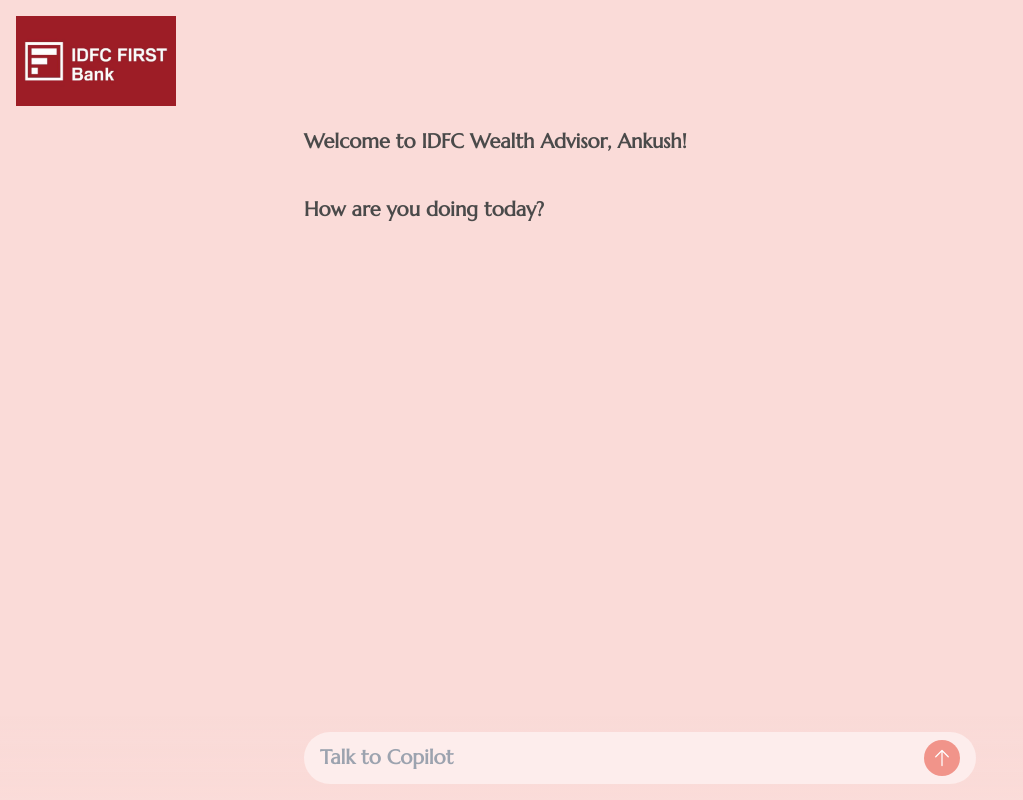
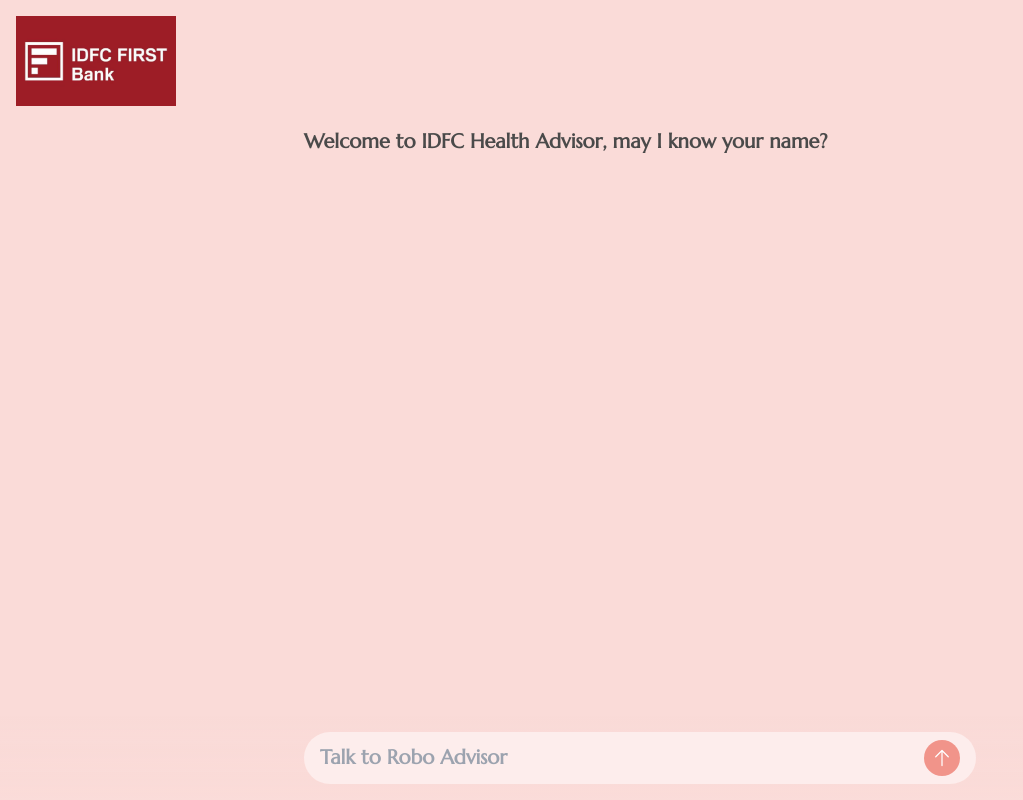
Before and after one commit to ankush170/idfc-copilot, a Next.js app: page / in a window 1280 px wide. Shown: the whole page, without its empty margins (0-1023 px from the left). Built offline with nearby package versions, Linux system fonts and the light colour scheme.

Commit message:
"Refactor ChatWindow component, update message types, and modify user input and message rendering"
Signed-off-by: ankush170 <f20191095@goa.bits-pilani.ac.in>

```diff
--- a/src/app/globals.css
+++ b/src/app/globals.css
@@ -42,7 +42,7 @@ main {
 }
 
 .user-message {
-  @apply bg-[#F1948A] p-2 rounded-[0.5rem] text-white text-right;
+  @apply bg-[#F1948A] p-2 rounded-[0.5rem] text-white justify-end;
 }
 
 .bot-message {
--- a/src/app/page.tsx
+++ b/src/app/page.tsx
@@ -1,25 +1,9 @@
 // src/pages/index.tsx
-
 'use client';
 
-import { useCallback } from 'react';
 import ChatWindow from '../components/Chat/ChatWindow';
 
-interface Message {
-  sender: 'user' | 'bot';
-  content: string;
-  type?: 'text' | 'image' | 'button' | 'chart';
-  buttons?: { label: string; value: string }[];
-  chartComponent?: React.ReactNode;
-}
-
 export default function Home() {
-  const handleAddMessage = useCallback((message: Message) => {
-    // This function is now only used to handle new messages if needed
-    console.log('New message:', message);
-    // You can add any global state updates or side effects here
-  }, []);
-
   return (
     <main className="relative flex justify-center items-center h-screen bg-[color:var(--mobile-bg-color)]">
       <img
@@ -27,7 +11,7 @@ export default function Home() {
         alt="IDFC Logo"
         className="absolute top-4 left-4 w-[10rem] h-auto z-20"
       />
-      <ChatWindow onAddMessage={handleAddMessage} />
+      <ChatWindow />
     </main>
   );
 }
--- a/src/components/Chat/ChatWindow.tsx
+++ b/src/components/Chat/ChatWindow.tsx
@@ -1,28 +1,28 @@
-// src/components/Chat/ChatWindow.tsx
+// app/components/Chat/ChatWindow.tsx
+'use client'
+
 import { useEffect, useRef, useState } from 'react';
 import Message from './Message';
 import UserInput from './UserInput';
+import { chatApi } from '../../utils/api';
 import ExpensesLineChart from '../charts/ExpensesLineChart';
 import InvestmentBarChart from '../charts/InvestmentBarChart';
 
 interface Message {
   sender: 'user' | 'bot';
   content: string;
-  type?: 'text' | 'image' | 'button' | 'chart';
+  type?: 'text' | 'button' | 'chart';
   buttons?: { label: string; value: string }[];
   chartComponent?: React.ReactNode;
 }
 
-interface ChatWindowProps {
-  onAddMessage: (message: Message) => void;
-}
-
-const ChatWindow: React.FC<ChatWindowProps> = ({ onAddMessage }) => {
+const ChatWindow: React.FC = () => {
   const [displayedMessages, setDisplayedMessages] = useState<Message[]>([]);
   const [messageQueue, setMessageQueue] = useState<Message[]>([]);
   const [isTyping, setIsTyping] = useState(false);
-  const [consentGiven, setConsentGiven] = useState<boolean | null>(null);
-  const [riskAppetiteSelected, setRiskAppetiteSelected] = useState(false);
+  const [sessionId, setSessionId] = useState<string | null>(null);
+  const [userName, setUserName] = useState<string | null>(null);
+  const [isConsentGiven, setIsConsentGiven] = useState<boolean | null>(null);
   const chatWindowRef = useRef<HTMLDivElement>(null);
 
   const expensesData = [
@@ -48,12 +48,9 @@ const ChatWindow: React.FC<ChatWindowProps> = ({ onAddMessage }) => {
   ];
 
   useEffect(() => {
-    const initialMessages: Message[] = [
-      { sender: 'bot', content: 'Welcome to IDFC Wealth Advisor, Ankush!', type: 'text' },
-      { sender: 'bot', content: 'How are you doing today?', type: 'text' },
-    ];
-
-    setMessageQueue(initialMessages);
+    setMessageQueue([
+      { sender: 'bot', content: 'Welcome to IDFC Health Advisor, may I know your name?', type: 'text' },
+    ]);
   }, []);
 
   useEffect(() => {
@@ -63,7 +60,6 @@ const ChatWindow: React.FC<ChatWindowProps> = ({ onAddMessage }) => {
         const nextMessage = messageQueue[0];
         setDisplayedMessages(prev => [...prev, nextMessage]);
 
-        // Wait for the message to finish typing
         if (nextMessage.sender === 'bot' && nextMessage.type === 'text') {
           await new Promise(resolve => setTimeout(resolve, nextMessage.content.length * 50 + 500));
         }
@@ -78,15 +74,39 @@ const ChatWindow: React.FC<ChatWindowProps> = ({ onAddMessage }) => {
 
   useEffect(() => {
     if (chatWindowRef.current) {
-      chatWindowRef.current.scrollTop = 1.5*chatWindowRef.current.scrollHeight;
+      chatWindowRef.current.scrollTop = chatWindowRef.current.scrollHeight;
     }
   }, [displayedMessages]);
 
-  const handleUserInput = (input: string) => {
+  const handleUserInput = async (input: string) => {
     const userMessage: Message = { sender: 'user', content: input, type: 'text' };
     setDisplayedMessages(prev => [...prev, userMessage]);
 
+    if (input.toLowerCase().includes('visual insights')) {
+      const chartMessages: Message[] = [
+        { sender: 'bot', content: '*Visual Insights:*', type: 'text' },
+        {
+          sender: 'bot',
+          content: 'Expenses Over Time',
+          type: 'chart',
+          chartComponent: <ExpensesLineChart data={expensesData} />
+        },
+        {
+          sender: 'bot',
+          content: 'Investment Distribution',
+          type: 'chart',
+          chartComponent: <InvestmentBarChart data={investmentData} />
+        },
+      ];
+      setMessageQueue(prev => [...prev, ...chartMessages]);
+    }else if (!userName) {
+      setUserName(input.toLowerCase());
       const subsequentMessages: Message[] = [
+        {
+          sender: 'bot',
+          content: `Hi ${input}, I hope you are having a nice day!`,
+          type: 'text'
+        },
         {
           sender: 'bot',
           content: "Let's get started by pulling in your financial data to customize your advice:\n- • AA Data\n- • Bank Transactions\n- • Pension Data/EPFO\n- • Investments/Cam",
@@ -107,73 +127,53 @@ const ChatWindow: React.FC<ChatWindowProps> = ({ onAddMessage }) => {
           ]
         }
       ];
-
       setMessageQueue(prev => [...prev, ...subsequentMessages]);
+    } else if (sessionId) {
+      try {
+        const response = await chatApi({
+          customer_name: userName,
+          session_id: sessionId,
+          user_answer: input,
+          // is_user_consent: isConsentGiven || false,
+        });
+        setMessageQueue(prev => [...prev, { sender: 'bot', content: response.question, type: 'text' }]);
+      } catch (error) {
+        console.error('Error in API call:', error);
+        setMessageQueue(prev => [...prev, { sender: 'bot', content: 'Sorry, there was an error processing your request.', type: 'text' }]);
+      }
+    }
   };
 
-  const handleButtonClick = (value: string) => {
-    const buttonLabels: { [key: string]: string } = {
-      'consent': 'I provide my consent',
-      'no-consent': 'I do not provide my consent',
-      'aggressive': 'Aggressive',
-      'moderately-aggressive': 'Moderately aggressive',
-      'moderate': 'Moderate',
-      'conservative': 'Conservative'
-    };
+  const handleButtonClick = async (value: string) => {
+    const isConsent = value === 'consent';
+    setIsConsentGiven(isConsent);
+    setDisplayedMessages(prev => [...prev, { sender: 'user', content: isConsent ? 'I provide my consent' : 'I do not provide my consent', type: 'text' }]);
 
-    if (buttonLabels[value]) {
-      setDisplayedMessages(prev => [...prev, { sender: 'user', content: buttonLabels[value], type: 'text' }]);
-    }
-
-    if (value === 'consent') {
-      setConsentGiven(true);
-      const continuedMessages: Message[] = [
-        { sender: 'bot', content: '*Visual Insights:*', type: 'text' },
-        { sender: 'bot', content: 'Expenses Trend:', type: 'chart', chartComponent: <ExpensesLineChart data={expensesData} /> },
-        { sender: 'bot', content: 'Investments Trend:', type: 'chart', chartComponent: <InvestmentBarChart data={investmentData} /> },
-        {
-          sender: 'bot',
-          content: 'Let us now explore your risk appetite. Your current investments show that:\n\nYou have 42% invested in FD and only 10% in direct equity. Remaining 38% is in large cap mutual funds. Hence, you have a moderate risk appetite',
-          type: 'text'
-        },
-        {
-          sender: 'bot',
-          content: 'However, we understand you may not want to always follow your historical asset allocation and risk appetite, thus please tell us more about your current risk interests:',
-          type: 'text'
-        },
-        {
-          sender: 'bot',
-          content: '',
-          type: 'button',
-          buttons: [
-            { label: 'Aggressive', value: 'aggressive' },
-            { label: 'Moderately aggressive', value: 'moderately-aggressive' },
-            { label: 'Moderate', value: 'moderate' },
-            { label: 'Conservative', value: 'conservative' }
-          ]
-        }
-      ];
-      setMessageQueue(prev => [...prev, ...continuedMessages]);
-    } else if (value === 'no-consent') {
-      setConsentGiven(false);
-      setMessageQueue(prev => [...prev, { sender: 'bot', content: 'What else can I help you with?', type: 'text' }]);
-    } else {
-      // Handle risk appetite buttons
-      setRiskAppetiteSelected(true);
+    if (isConsent) {
+      try {
+        const response = await chatApi({
+          customer_name: userName!,
+          user_answer: "Hello",
+          is_user_consent: true,
+        });
+        setSessionId(response.session_id);
         setMessageQueue(prev => [
           ...prev,
-        { sender: 'bot', content: `You have chosen a ${buttonLabels[value]} risk appetite.`, type: 'text' },
-        { sender: 'bot', content: 'Now that we have seen your current investment status, and your monetary goals, let us begin the journey of achieving those.', type: 'text' }
+          { sender: 'bot', content: response.question, type: 'text' },
+          // { sender: 'bot', content: 'May I know the monetary goals you are trying to achieve?', type: 'text' },
         ]);
+      } catch (error) {
+        console.error('Error in consent API call:', error);
+        setMessageQueue(prev => [...prev, { sender: 'bot', content: 'Sorry, there was an error processing your request.', type: 'text' }]);
+      }
+    } else {
+      setMessageQueue(prev => [...prev, { sender: 'bot', content: 'May I help you with anything else?', type: 'text' }]);
     }
   };
 
   return (
     <div className="chat-window relative h-screen flex flex-col">
-      {/* <div className="absolute inset-0 flex justify-center items-center opacity-[10%] pointer-events-none">
-        <img src="/idfc-logo.png" alt="IDFC Logo" className="w-2/5" />
-      </div> */}
-      <div className="absolute top-0 left-0 right-0 h-16 bg-gradient-to-b from-[#FADBD8] to-transparent pointer-events-none z-10" />
+      <div className="absolute top-0 left-0 right-0 h-20 bg-gradient-to-b from-[#FADBD8] to-transparent pointer-events-none z-10" />
       <div
         className="flex-grow overflow-y-auto scrollbar-hide p-4 pt-16"
         ref={chatWindowRef}
--- a/src/components/Chat/Message.tsx
+++ b/src/components/Chat/Message.tsx
@@ -6,7 +6,7 @@ interface MessageProps {
   message: {
     sender: 'user' | 'bot';
     content: string;
-    type?: 'text' | 'image' | 'button' | 'chart';
+    type?: 'text' | 'button' | 'chart';
     buttons?: { label: string; value: string }[];
     chartComponent?: React.ReactNode;
   };
--- a/src/components/Chat/UserInput.tsx
+++ b/src/components/Chat/UserInput.tsx
@@ -29,11 +29,11 @@ const UserInput: React.FC<UserInputProps> = ({ onSendMessage }) => {
             }
           }}
           className="flex-1 py-3 pl-4 pr-12 rounded-full focus:outline-none bg-[#FDEDEC]"
-          placeholder="Talk to Copilot"
+          placeholder="Talk to Robo Advisor"
         />
         <button
           onClick={handleSend}
-          className="absolute right-4 p-2 text-white bg-[#F1948A] rounded-full"
+          className="absolute right-4 ml-1 p-2 text-white bg-[#F1948A] rounded-full"
         >
           <ArrowUpIcon className="w-5 h-5 transform" />
         </button>
--- /dev/null
+++ b/src/utils/api.ts
@@ -0,0 +1,28 @@
+// app/utils/api.ts
+
+interface ChatResponse {
+    session_id: string;
+    question: string;
+    customer_data?: string[];
+  }
+
+  export async function chatApi(payload: {
+    customer_name: string;
+    session_id?: string;
+    user_answer: string;
+    is_user_consent?: boolean;
+  }): Promise<ChatResponse> {
+    const response = await fetch('http://4.188.72.118:8005/chat', {
+      method: 'POST',
+      headers: {
+        'Content-Type': 'application/json',
+      },
+      body: JSON.stringify(payload),
+    });
+
+    if (!response.ok) {
+      throw new Error('API request failed');
+    }
+
+    return response.json();
+  }
```
Also changed, not shown: src/actions/chatActions.ts (added, +33 -0 lines), src/api/chart-data/[type]/route.ts (added, +17 -0 lines), src/api/chat/route.ts (added, +16 -0 lines). Lines whose indentation alone changed are shown as unchanged.
